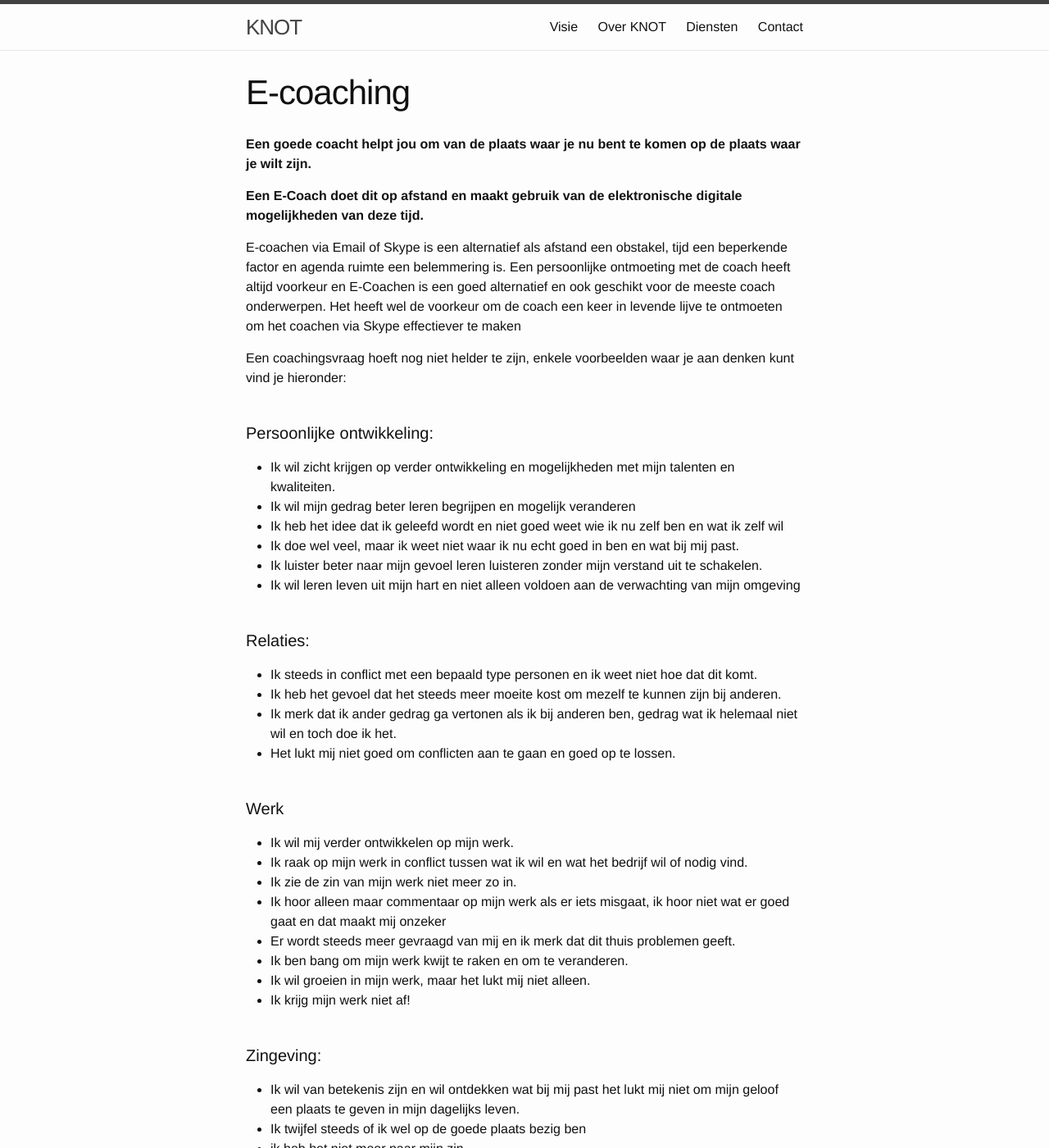
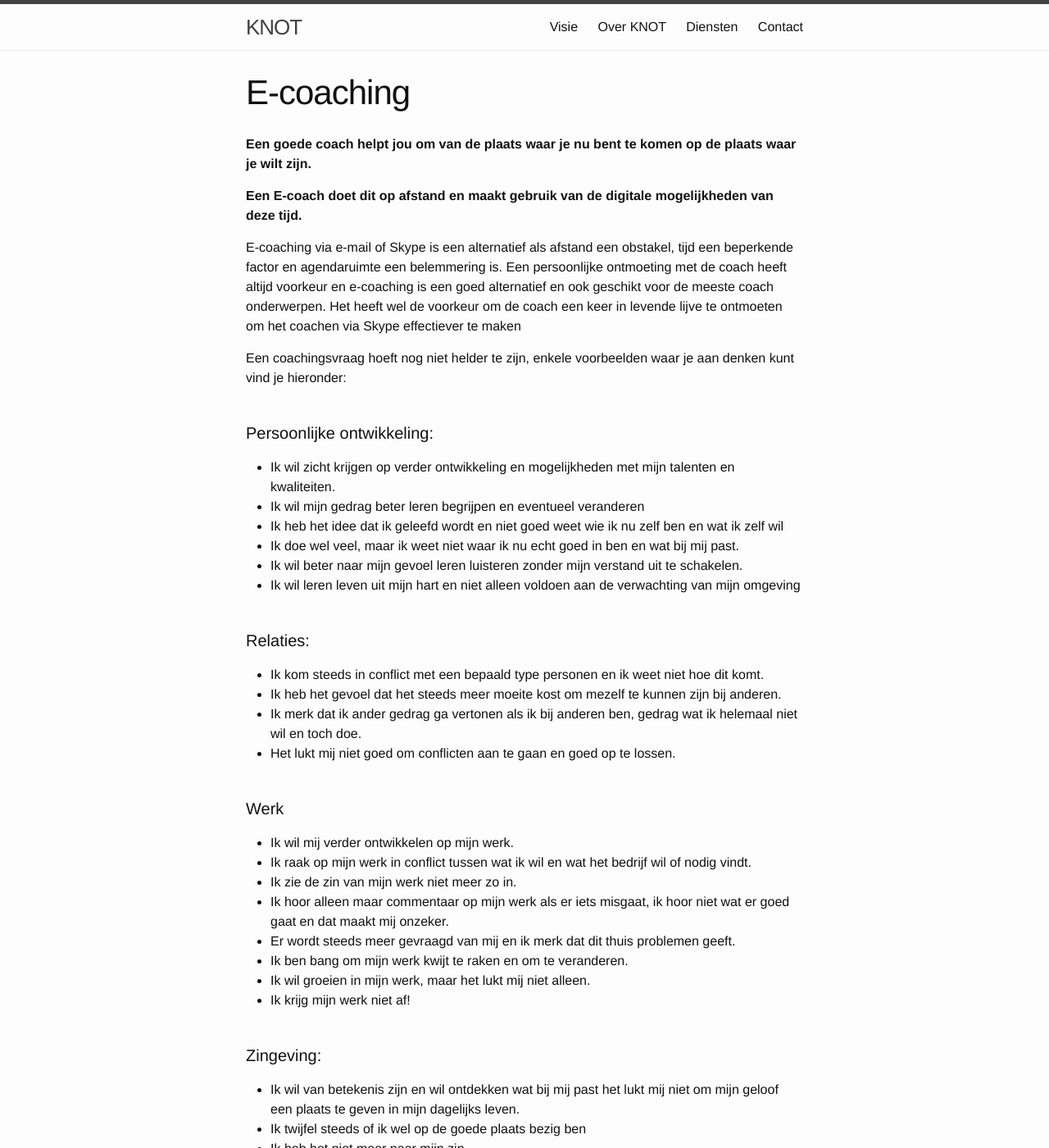
Before and after one commit to keesneven/keesneven.github.io, a Jekyll site: the page built from d_e-coaching.md, in a window 1280 px wide and 1400 px high. Shown: the whole window at 82% size. Built offline with Jekyll 4.4.1, drawn with Linux system fonts in a browser that asks for light colours; nearby versions of some CDN libraries; some of the changed text lies outside the part shown.

Commit message:
correcting typos

```diff
--- a/_data/diensten.yml
+++ b/_data/diensten.yml
@@ -79,12 +79,12 @@
     </p>
 
     <p>
-      <strong>Een E-Coach doet dit op afstand en maakt gebruik van de elektronische digitale mogelijkheden van deze tijd.</strong>
+      <strong>Een e-coach doet dit op afstand en maakt gebruik van de elektronische digitale mogelijkheden van deze tijd.</strong>
     </p>
 
     <p>
-      E coachen via Email of Skype is een alternatief als afstand een obstakel, tijd een beperkende factor en agenda ruimte een belemmering is.
-      Een persoonlijke ontmoeting met de coach heeft altijd voorkeur en E-Coachen is een goed alternatief en ook geschikt voor de meeste coach onderwerpen.
+      E-coaching via e-mail of Skype is een alternatief als afstand een obstakel, tijd een beperkende factor en agendaruimte een belemmering is.
+      Een persoonlijke ontmoeting met de coach heeft altijd voorkeur. E-coaching is een goed alternatief en ook geschikt voor de meeste coaching-onderwerpen.
     </p>
     <p>
       Het heeft wel de voorkeur om de coach een keer in levende lijve te ontmoeten om het coachen via Skype effectiever te maken
--- a/d_e-coaching.md
+++ b/d_e-coaching.md
@@ -4,35 +4,35 @@ title: E-coaching
 permalink: /diensten/e-coaching/
 ---
 
-**Een goede coacht helpt jou om van de plaats waar je nu bent te komen op de plaats waar je wilt zijn.**
+**Een goede coach helpt jou om van de plaats waar je nu bent te komen op de plaats waar je wilt zijn.**
 
-**Een E-Coach doet dit op afstand en maakt gebruik van de elektronische digitale mogelijkheden van deze tijd.**
+**Een E-coach doet dit op afstand en maakt gebruik van de digitale mogelijkheden van deze tijd.**
 
-E-coachen via Email of Skype is een alternatief als afstand een obstakel, tijd een beperkende factor en agenda ruimte een belemmering is.
-Een persoonlijke ontmoeting met de coach heeft altijd voorkeur en E-Coachen is een goed alternatief en ook geschikt voor de meeste coach onderwerpen.
+E-coaching via e-mail of Skype is een alternatief als afstand een obstakel, tijd een beperkende factor en agendaruimte een belemmering is.
+Een persoonlijke ontmoeting met de coach heeft altijd voorkeur en e-coaching is een goed alternatief en ook geschikt voor de meeste coach onderwerpen.
 Het heeft wel de voorkeur om de coach een keer in levende lijve te ontmoeten om het coachen via Skype effectiever te maken
 
 Een coachingsvraag hoeft nog niet helder te zijn, enkele voorbeelden waar je aan denken kunt vind je hieronder:
 
 #### Persoonlijke ontwikkeling:
 - Ik wil zicht krijgen op verder ontwikkeling en mogelijkheden met mijn talenten en kwaliteiten.
-- Ik wil mijn gedrag beter leren begrijpen en mogelijk veranderen
+- Ik wil mijn gedrag beter leren begrijpen en eventueel veranderen
 - Ik heb het idee dat ik geleefd wordt en niet goed weet wie ik nu zelf ben en wat ik zelf wil
 - Ik doe wel veel, maar ik weet niet waar ik nu echt goed in ben en wat bij mij past.
-- Ik luister beter naar mijn gevoel leren luisteren zonder mijn verstand uit te schakelen.
+- Ik wil beter naar mijn gevoel leren luisteren zonder mijn verstand uit te schakelen.
 - Ik wil leren leven uit mijn hart en niet alleen voldoen aan de verwachting van mijn omgeving
 
 #### Relaties:
-- Ik steeds in conflict met een bepaald type personen en ik weet niet hoe dat dit komt.
+- Ik kom steeds in conflict met een bepaald type personen en ik weet niet hoe dit komt.
 - Ik heb het gevoel dat het steeds meer moeite kost om mezelf te kunnen zijn bij anderen.
-- Ik merk dat ik ander gedrag ga vertonen als ik bij anderen ben, gedrag wat ik helemaal niet wil en toch doe ik het.
+- Ik merk dat ik ander gedrag ga vertonen als ik bij anderen ben, gedrag wat ik helemaal niet wil en toch doe.
 - Het lukt mij niet goed om conflicten aan te gaan en goed op te lossen.
 
 #### Werk
 - Ik wil mij verder ontwikkelen op mijn werk.
-- Ik raak op mijn werk in conflict tussen wat ik wil en wat het bedrijf wil of nodig vind.
+- Ik raak op mijn werk in conflict tussen wat ik wil en wat het bedrijf wil of nodig vindt.
 - Ik zie de zin van mijn werk niet meer zo in.
-- Ik hoor alleen maar commentaar op mijn werk als er iets misgaat, ik hoor niet wat er goed gaat en dat maakt mij onzeker
+- Ik hoor alleen maar commentaar op mijn werk als er iets misgaat, ik hoor niet wat er goed gaat en dat maakt mij onzeker.
 - Er wordt steeds meer gevraagd van mij en ik merk dat dit thuis problemen geeft.
 - Ik ben bang om mijn werk kwijt te raken en om te veranderen.
 - Ik wil groeien in mijn werk, maar het lukt mij niet alleen.
@@ -42,7 +42,7 @@ Een coachingsvraag hoeft nog niet helder te zijn, enkele voorbeelden waar je aan
 - Ik wil van betekenis zijn en wil ontdekken wat bij mij past
 het lukt mij niet om mijn geloof een plaats te geven in mijn dagelijks leven.
 - Ik twijfel steeds of ik wel op de goede plaats bezig ben
-- ik heb het niet meer naar mijn zin.
+- Ik heb het niet meer naar mijn zin.
 
 Een coachingstraject start bij jouw coachingsvragen.
 
--- a/index.html
+++ b/index.html
@@ -21,7 +21,7 @@ layout: default
   <p>
     In de samenleving gaan de veranderingen soms heel snel. Voor je het weet heb je voor je gevoel de boot gemist. Soms valt het niet mee om weer een nieuw perspectief te vinden bij een verlies van een geliefde of een baan, ook een verhuizing of een nieuwe levensfase kan veel problemen geven, zowel persoonlijk als in de relatie met de ander.
     Mensen die zich kwetsbaar voelen of in een kwetsbare situatie zitten kunnen bij mij terecht.
-    Mensen die persoonlijk of professioneel vastgelopen zijn en de knoop in hun leven willen ontwarren zodat ze verder kunnen wil ik graag helpen.
+    Mensen die persoonlijk of professioneel vastgelopen zijn en de knoop in hun leven willen ontwarren, zodat ze verder kunnen, wil ik graag helpen.
   </p>
 
   <p>
```
Also changed, not shown: about.md (+5 -5 lines), d_spreken.md (+5 -5 lines).
